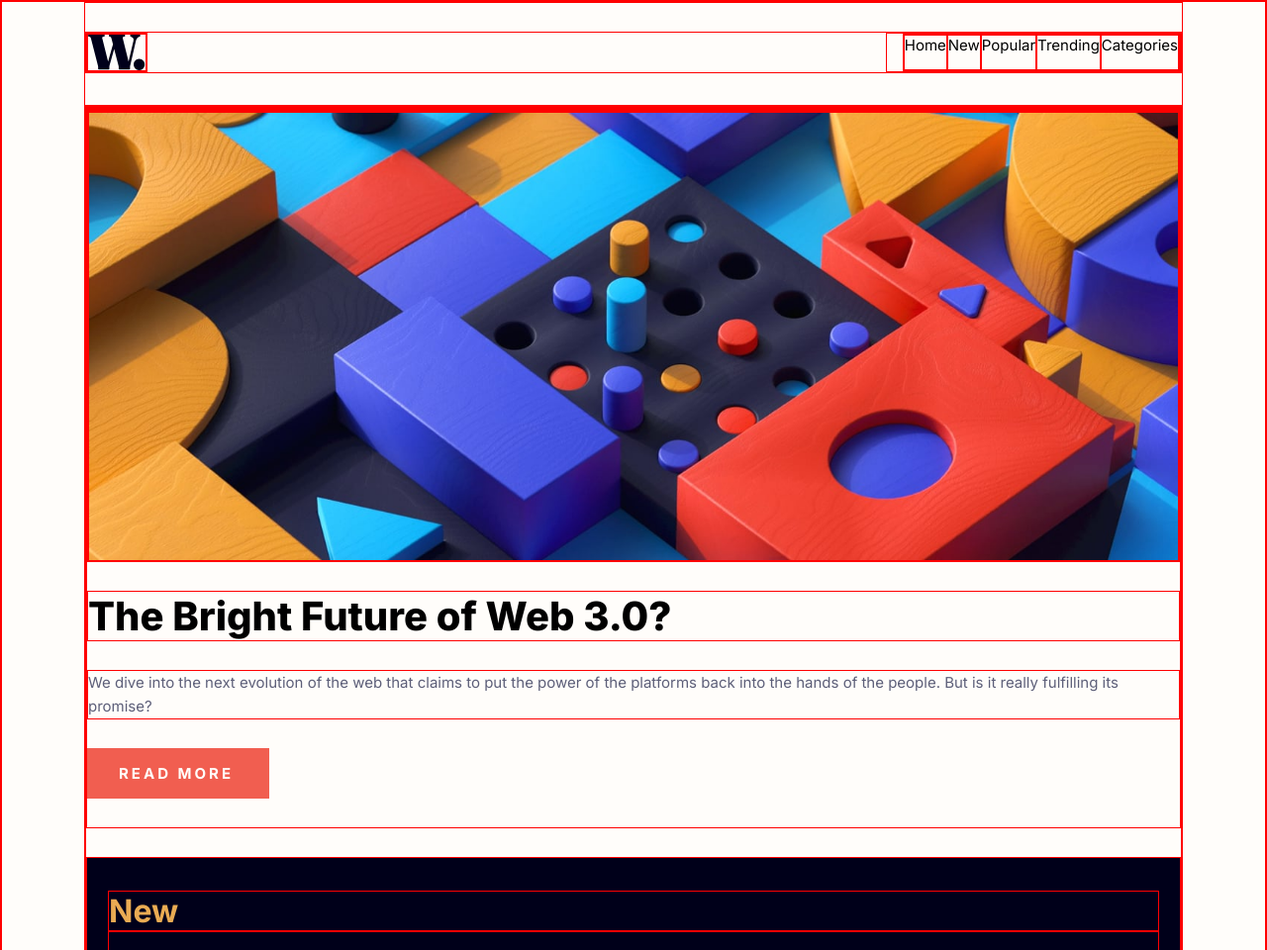
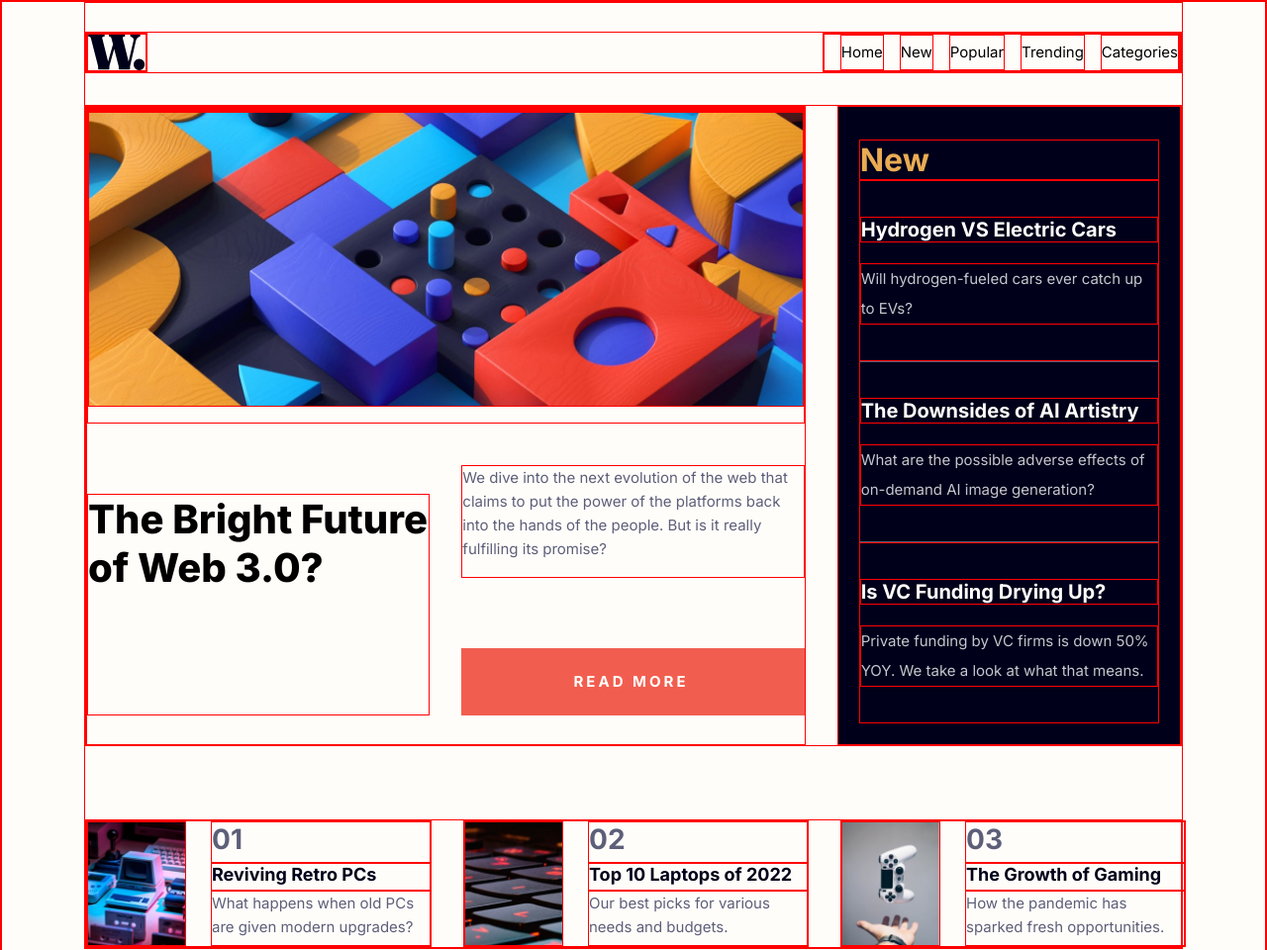
Before and after one commit to nicholasboyce/news-homepage-main, a plain HTML site: page index.html in a window 1280 px wide. Shown: the top 960 px of the page at 99% size. Drawn offline with Linux system fonts and the light colour scheme.

Commit message:
Added grid for min size 1200px

```diff
--- a/index.html
+++ b/index.html
@@ -61,19 +61,19 @@
     <section class="sub-articles">
       <article class="sub-article">
         <img src="./assets/images/image-retro-pcs.jpg" alt="">
-        <h4 class="sub-article-number">01</h4>
+        <p class="sub-article-number">01</p>
         <h3 class="sub-article-title">Reviving Retro PCs</h3>
         <p class="sub-article-description">What happens when old PCs are given modern upgrades?</p>
       </article>
       <article class="sub-article">
         <img src="./assets/images/image-top-laptops.jpg" alt="">
-        <h4 class="sub-article-number">02</h4>
+        <p class="sub-article-number">02</p>
         <h3 class="sub-article-title">Top 10 Laptops of 2022</h3>
         <p class="sub-article-description">Our best picks for various needs and budgets.</p>
       </article>
       <article class="sub-article">
         <img src="./assets/images/image-gaming-growth.jpg" alt="">
-        <h4 class="sub-article-number">03</h4>
+        <p class="sub-article-number">03</p>
         <h3 class="sub-article-title">The Growth of Gaming</h3>
         <p class="sub-article-description">How the pandemic has sparked fresh opportunities.</p>
       </article>
--- a/style.css
+++ b/style.css
@@ -62,6 +62,11 @@ nav {
     display: flex;
     list-style-type: none;
     padding: 0;
+}
+
+.nav-link {
+    display: flex;
+    align-items: center;
     margin-left: 1rem;
 }
 
@@ -187,3 +192,42 @@ aside {
 .sub-article-description {
     line-height: 1.6;
 }
+
+@media (min-width: 1220px) {
+    main {
+        display: grid;
+        grid-template-columns: repeat(3, 1fr);
+        column-gap: 2rem;
+    }
+
+    .main-article {
+        grid-column: 1/3;
+        display: grid;
+        grid-template-columns: subgrid;
+        row-gap: 42px;
+    }
+
+    .main-article picture {
+        grid-column: 1/3;
+    }
+
+    .main-article-title {
+        grid-row: 2/4;
+    }
+
+    aside {
+        grid-column: 3/4;
+        margin-block: 0;
+    }
+
+    .sub-articles {
+        display: grid;
+        grid-template-columns: repeat(3, 349px);
+        column-gap: 2rem;
+        margin-block-start: 74px;
+    }
+
+    .sub-article:nth-of-type(2) {
+        margin-block: 0;
+    }
+}
```
